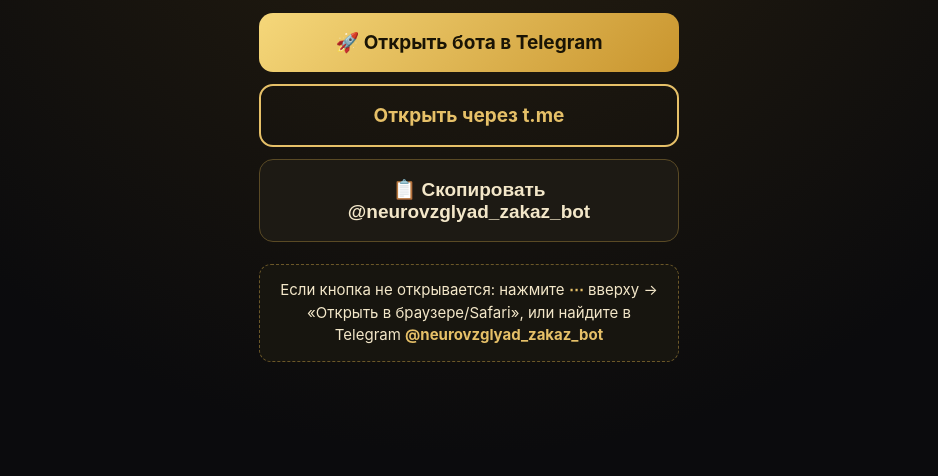
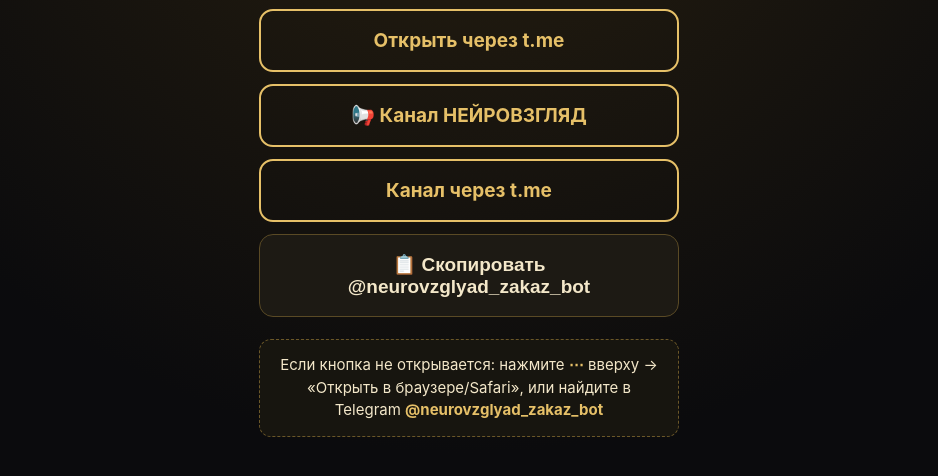
Before and after one commit to nafox666/neuro-zakaz, a plain HTML site: page index.html in a window 1280 px wide. Shown: the part 264-740 px from the top of the page, without its empty margins (171-1109 px from the left). Drawn offline with Linux system fonts and the light colour scheme.

Commit message:
channel button

```diff
--- a/index.html
+++ b/index.html
@@ -8,6 +8,8 @@ button{background:#1d1a14;color:#f3e7c9;border:1px solid #5a4a25}.h{margin-top:2
 <body><div class="c"><h1>✨ НЕЙРОВЗГЛЯД</h1><p class="s">Заказ ИИ-поздравлений, мультиков и оживлённых фото</p>
 <a class="b g" href="tg://resolve?domain=neurovzglyad_zakaz_bot">🚀 Открыть бота в Telegram</a>
 <a class="b o" href="https://t.me/neurovzglyad_zakaz_bot">Открыть через t.me</a>
+<a class="b o" href="tg://resolve?domain=romaha_avdey">📢 Канал НЕЙРОВЗГЛЯД</a>
+<a class="b o" href="https://t.me/romaha_avdey">Канал через t.me</a>
 <button id="cp">📋 Скопировать @neurovzglyad_zakaz_bot</button>
 <div class="h">Если кнопка не открывается: нажмите <b>⋯</b> вверху → «Открыть в браузере/Safari», или найдите в Telegram <b>@neurovzglyad_zakaz_bot</b></div></div>
 <script>document.getElementById('cp').onclick=function(){var t='@neurovzglyad_zakaz_bot',b=this;function ok(){b.textContent='✅ Скопировано!'}
```
